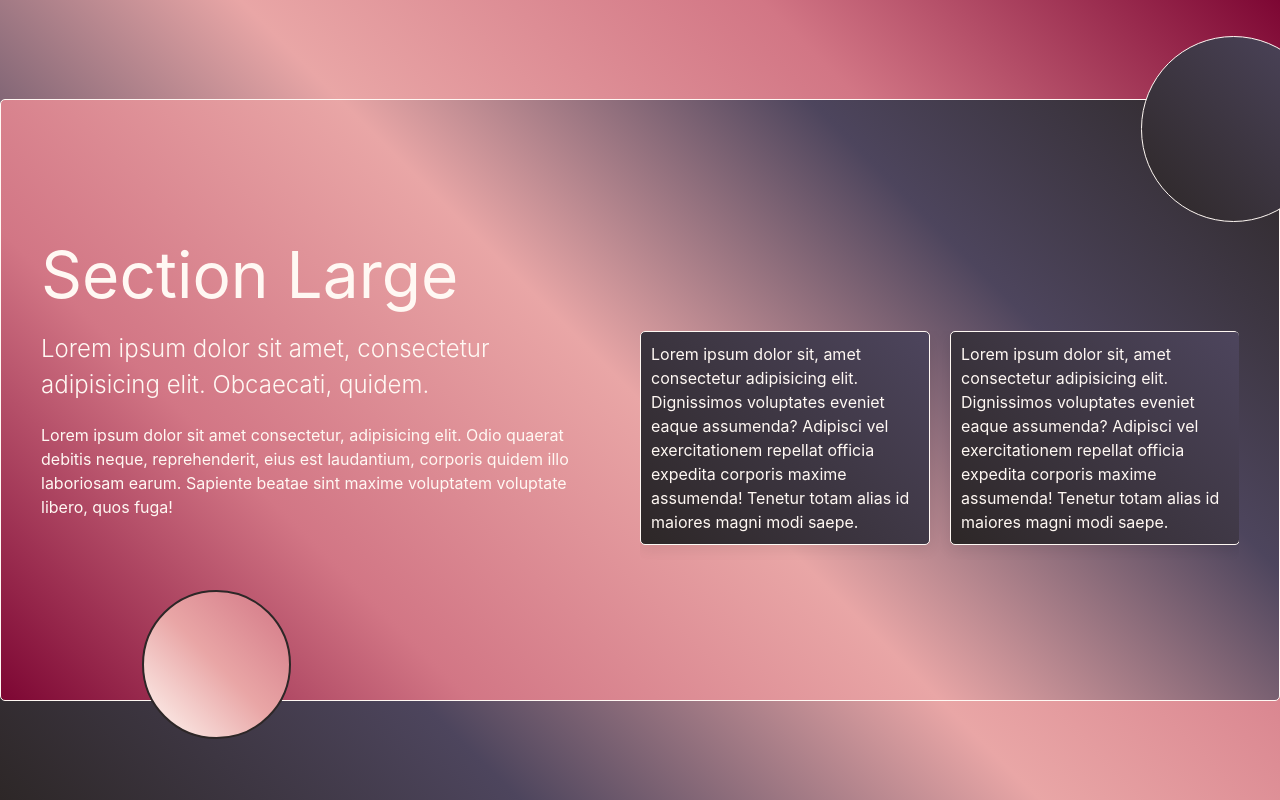
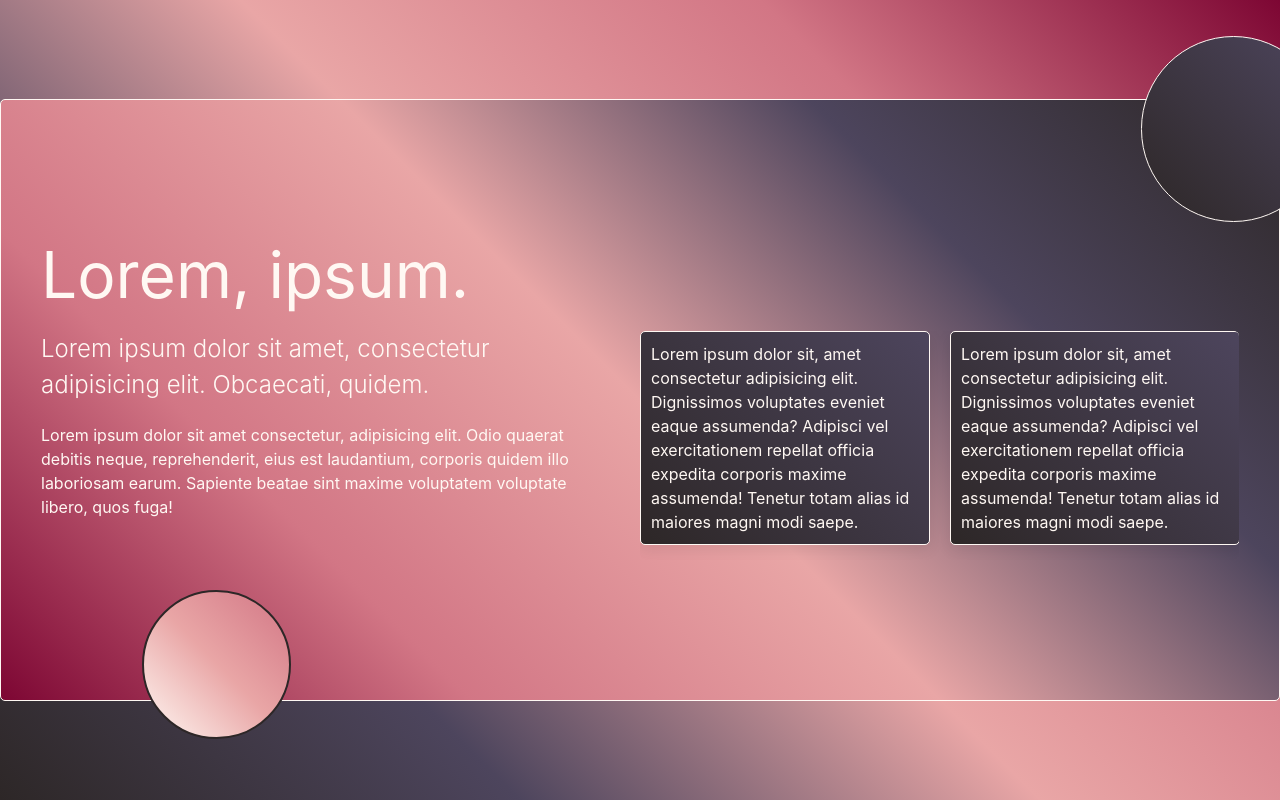
Before and after one commit to Daveedick/UIkit-Test, a plain HTML site: page index.html in a window 1280 px wide. Shown: the top 800 px of the page. Drawn offline with nearby package versions, Linux system fonts and the light colour scheme.

Commit message:
Change main title

```diff
--- a/index.html
+++ b/index.html
@@ -16,7 +16,7 @@
     <div class="uk-section uk-section-large uk-section-muted uk-border-rounded">
       <div class="uk-container">
 
-        <h1 class="uk-heading-medium">Section Large</h1>
+        <h1 class="uk-heading-medium">Lorem, ipsum.</h1>
 
         <div class="content">
 
```
